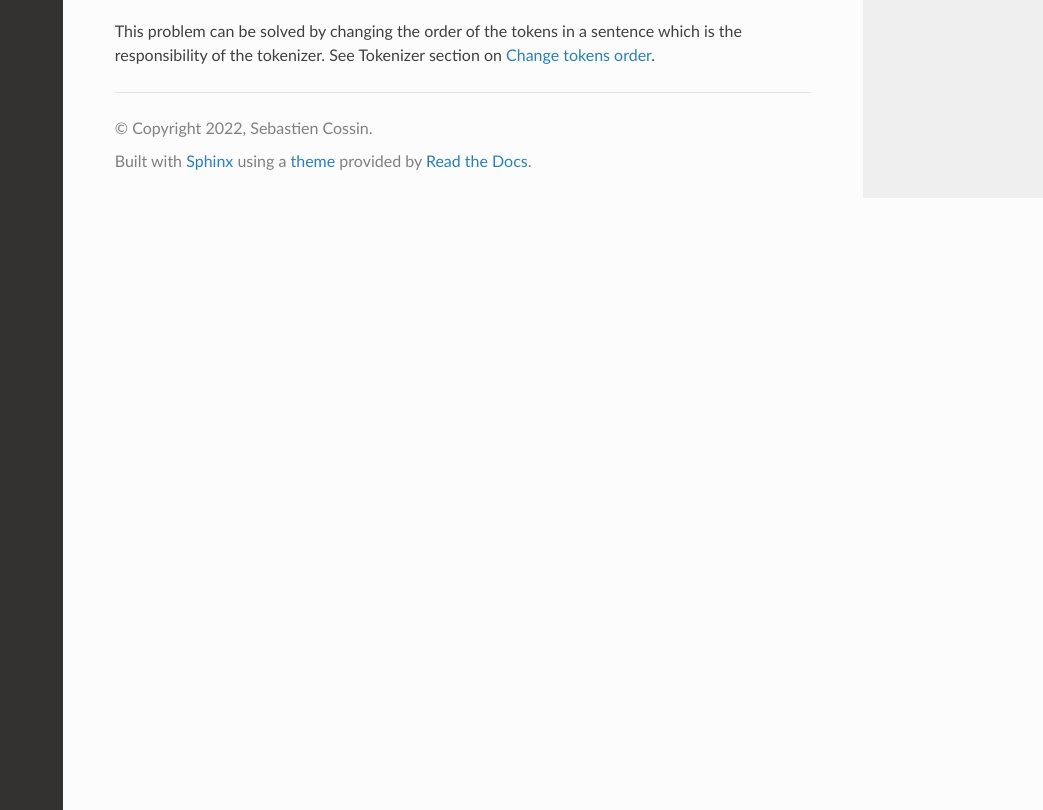
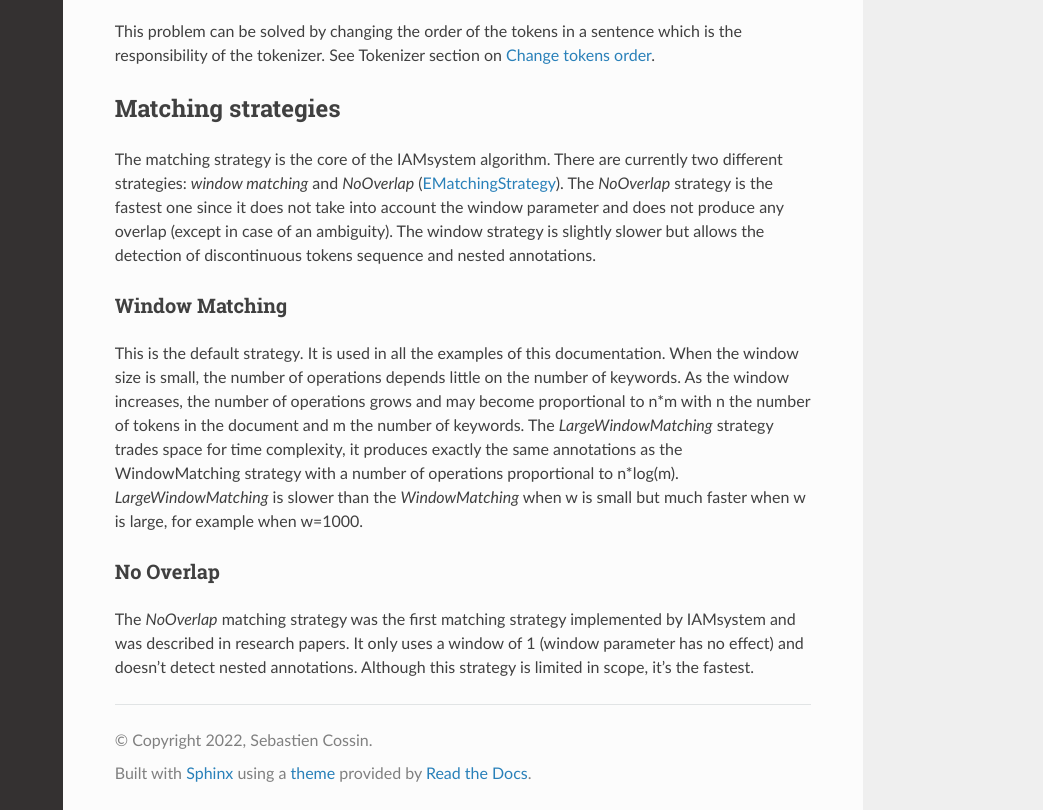
Before and after one commit to scossin/iamsystem_python, a Sphinx documentation site: the page built from docs/source/matcher.rst, in a window 1280 px wide and 1400 px high, scrolled down 1218 px, cut to the strip 590-1400 px from the top of the window. Shown: the whole strip, without its empty margins (237-1280 px from the left). Built offline with Sphinx 7.4.7 and the Read the Docs theme 2.0.0, drawn with Linux system fonts in a browser that asks for light colours.

Commit message:
Doc: add matching strategy documentation

```diff
--- a/docs/source/api_doc.rst
+++ b/docs/source/api_doc.rst
@@ -18,6 +18,12 @@ Matcher build
 
 .. autoclass:: iamsystem.Matcher
    :members: build
+   :noindex:
+
+EMatchingStrategy
+^^^^^^^^^^^^^^^^^
+.. autoclass:: iamsystem.EMatchingStrategy
+   :members:
    :noindex:
 
 Span
--- a/docs/source/matcher.rst
+++ b/docs/source/matcher.rst
@@ -81,3 +81,32 @@ the algorithm fails to detect it. For example:
 This problem can be solved by changing the order of the tokens in a sentence
 which is the responsibility of the tokenizer.
 See Tokenizer section on :ref:`tokenizer:Change tokens order`.
+
+Matching strategies
+^^^^^^^^^^^^^^^^^^^
+
+The matching strategy is the core of the IAMsystem algorithm.
+There are currently two different strategies: *window matching* and *NoOverlap* (:ref:`api_doc:EMatchingStrategy`).
+The *NoOverlap* strategy is the fastest one since it does not take into account the window parameter
+and does not produce any overlap (except in case of an ambiguity).
+The window strategy is slightly slower but allows the detection of discontinuous tokens sequence and
+nested annotations.
+
+Window Matching
+"""""""""""""""
+
+This is the default strategy. It is used in all the examples of this documentation.
+When the window size is small, the number of operations depends little on the number of keywords.
+As the window increases, the number of operations grows and may become proportional to n*m with n the number of
+tokens in the document and m the number of keywords.
+The *LargeWindowMatching* strategy trades space for time complexity, it produces exactly the same annotations as the
+WindowMatching strategy with a number of operations proportional to n*log(m).
+*LargeWindowMatching* is slower than the *WindowMatching* when w is small but much faster when w is large,
+for example when w=1000.
+
+No Overlap
+""""""""""
+
+The *NoOverlap* matching strategy was the first matching strategy implemented by IAMsystem and was described in research papers.
+It only uses a window of 1 (window parameter has no effect) and doesn't detect nested annotations.
+Although this strategy is limited in scope, it's the fastest.
--- a/src/iamsystem/__init__.py
+++ b/src/iamsystem/__init__.py
@@ -2,6 +2,7 @@ __all__ = [
     "Matcher",
     "IMatcher",
     "IBaseMatcher",
+    "EMatchingStrategy",
     "Annotation",
     "IAnnotation",
     "PrintAnnot",
@@ -94,6 +95,7 @@ from iamsystem.matcher.api import IBratFormatter
 from iamsystem.matcher.api import IMatcher
 from iamsystem.matcher.matcher import Matcher
 from iamsystem.matcher.printannot import PrintAnnot
+from iamsystem.matcher.strategy import EMatchingStrategy
 from iamsystem.stopwords.api import IStopwords
 from iamsystem.stopwords.negative import NegativeStopwords
 from iamsystem.stopwords.simple import NoStopwords
```
Also changed, not shown: 3 other files.
